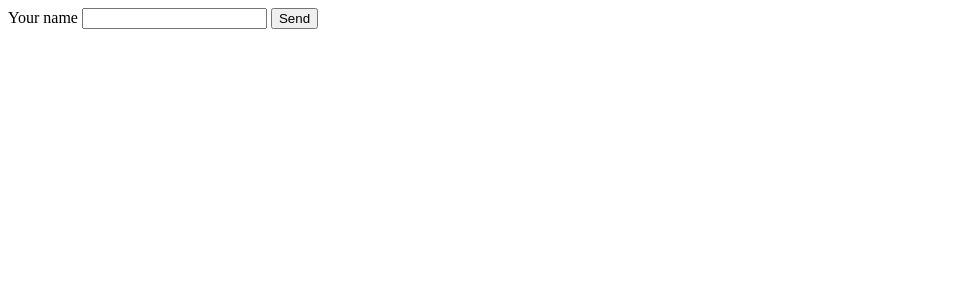
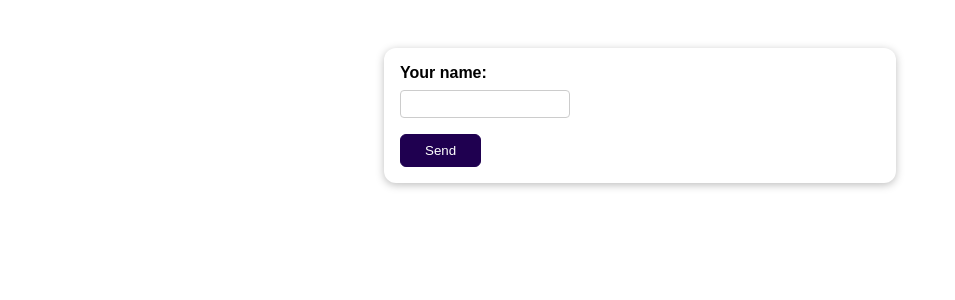
Before and after one commit to VishalChamkura/Feedback-django, a Django app: page / in a window 1280 px wide. Shown: the top 300 px of the page, without its empty margins (0-955 px from the left). Run offline with Django 5.2, Linux system fonts and the light colour scheme.

Commit message:
add static and forms

```diff
--- /dev/null
+++ b/reviews/forms.py
@@ -0,0 +1,7 @@
+from django import forms
+
+class ReviewForm(forms.Form):
+    user_name = forms.CharField(label="Your name",max_length=100,error_messages={
+        "required":"Your name must not be empty",
+        "max_length":"Please enter a shorter name!"
+    })
--- /dev/null
+++ b/reviews/static/reviews/style.css
@@ -0,0 +1,70 @@
+body {
+    font-family: sans-serif;
+    margin: 0;
+  }
+
+  form {
+    margin: 3rem auto;
+    width: 90%;
+    max-width: 30rem;
+    padding: 1rem;
+    border-radius: 12px;
+    background-color: white;
+    box-shadow: 0 2px 8px rgba(0, 0, 0, 0.26);
+  }
+
+  button {
+    cursor: pointer;
+    padding: 0.5rem 1.5rem;
+    border-radius: 6px;
+    background-color: #1f0050;
+    color: white;
+    border: 1px solid #1f0050;
+  }
+
+  button:hover,
+  button:active {
+    background-color: #320777;
+    border-color: #320777;
+  }
+
+  .form-control {
+    margin-bottom: 1rem;
+  }
+
+  .form-control input {
+    font: inherit;
+    padding: 0.25rem;
+    border-radius: 4px;
+    border: 1px solid #ccc;
+    display: block;
+    width: 10rem;
+  }
+
+  .form-control input:focus {
+    border-color: #1f0050;
+    outline: none;
+    background-color: #f4eeff;
+  }
+
+  .form-control label {
+    font-weight: bold;
+    display: block;
+    margin-bottom: 0.5rem;
+  }
+
+  .errorlist {
+    list-style: none;
+    margin: 0.5rem 0;
+    padding: 0;
+    color: #680000;
+  }
+
+  .errors input {
+    border-color: #680000;
+    background-color: #fde3e3;
+  }
+
+  .errors label {
+    color: #680000;
+  }
--- a/reviews/templates/reviews/review.html
+++ b/reviews/templates/reviews/review.html
@@ -1,15 +1,26 @@
+{% load static %}
+
 <!DOCTYPE html>
 <html lang="en">
 <head>
     <meta charset="UTF-8">
     <meta name="viewport" content="width=device-width, initial-scale=1.0">
     <title>Your Review</title>
+    <link rel="stylesheet" href="{% static 'reviews/style.css' %}">
 </head>
 <body>
     <form action="/" mathod="POST">
         {% csrf_token %}
-        <label for="username">Your name</label>
-        <input id="username" name="username" type="text">
+        {% comment %} {% if has_error %}
+            <p>This form is invalid - please enter a valid username!</p>
+        {% endif %}     {% endcomment %}
+        {% comment %} <label for="username">Your name</label>
+        <input id="username" name="username" type="text"> {% endcomment %}
+        <div class="form-control {% if form.user_name.errors %}errors{% endif %}">
+            {{ form.user_name.label_tag }}
+            {{ form.user_name }}
+            {{ form.user_name.errors }}
+        </div>
         <button type="submit">Send</button>
     </form>
 </body>
--- a/reviews/views.py
+++ b/reviews/views.py
@@ -1,13 +1,21 @@
-from django.shortcuts import render
+from django.shortcuts import render,redirect
 from django.http import HttpResponseRedirect
+from .forms import ReviewForm
 
 # Create your views here.
 def review(request):
     if request.method == "POST":
-        entered_username = request.POST['username']
-        print(entered_username)
-        return HttpResponseRedirect("/thank-you/")
-    return render(request,"reviews/review.html")
+        form = ReviewForm(request.POST)
+        # entered_username = request.POST['username']
+
+        if form.is_valid():
+            print(form.cleaned_data)
+            return redirect("thank-you")
+    else:
+        form = ReviewForm()
+    return render(request,"reviews/review.html",{
+        "form":form
+    })
 
 def thank_you(request):
     return render(request,"reviews/thank_you.html")
```
